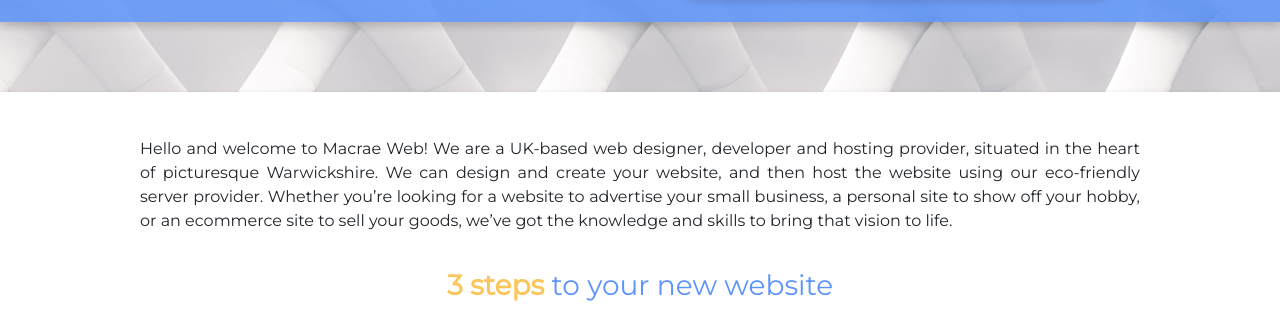
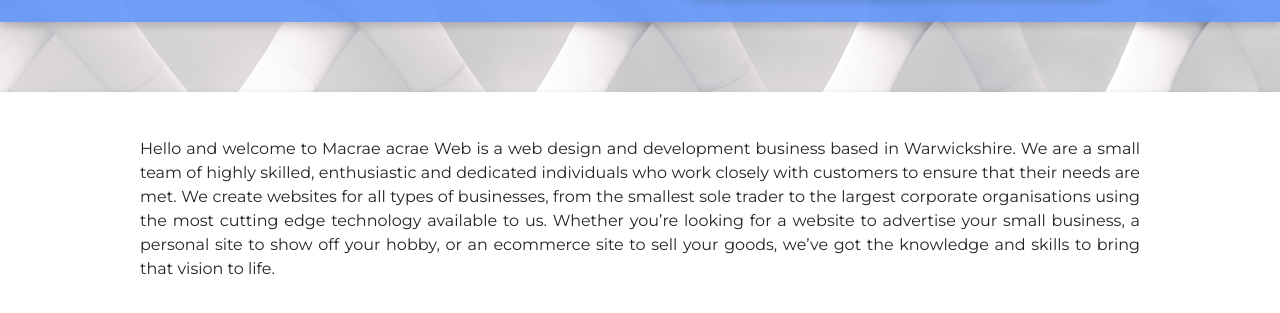
Before and after one commit to jameshartwm/macraeweb3, a plain HTML site: page index.html in a window 1280 px wide. Shown: the part 415-728 px from the top of the page. Drawn offline with nearby package versions, Linux system fonts and the light colour scheme.

Commit message:
Updated intro paragraph and change portfolio imgs

```diff
--- a/index.html
+++ b/index.html
@@ -71,7 +71,7 @@
                         <div class="mySpacer"></div>
 
                         <div class="row">
-                            <p>Hello and welcome to Macrae Web! We are a UK-based web designer, developer and hosting provider, situated in the heart of picturesque Warwickshire. We can design and create your website, and then host the website using our eco-friendly server provider. Whether you’re looking for a website to advertise your small business, a personal site to show off your hobby, or an ecommerce site to sell your goods, we’ve got the knowledge and skills to bring that vision to life.</p>
+                            <p>Hello and welcome to Macrae acrae Web is a web design and development business based in Warwickshire. We are a small team of highly skilled, enthusiastic and dedicated individuals who work closely with customers to ensure that their needs are met. We create websites for all types of businesses, from the smallest sole trader to the largest corporate organisations using the most cutting edge technology available to us. Whether you’re looking for a website to advertise your small business, a personal site to show off your hobby, or an ecommerce site to sell your goods, we’ve got the knowledge and skills to bring that vision to life.</p>
                         </div>
 
                         <div class="mySpacer"></div>
```
Also changed, not shown: imgs/portfolio1.png, imgs/portfolio2.png, imgs/portfolio3.png.
